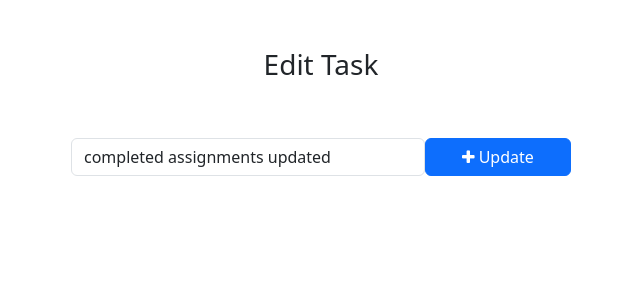
After one commit to NAYLINNU/ToDo_django, a Django app: page /todo/taskedit/2/ in a window 1280 px wide. The commit adds this page. Shown: the top 300 px of the page, without its empty margins (319-959 px from the left). Run offline with Django 4.2, Linux system fonts and the light colour scheme; data comes from the database, SQL or seed files in the repository; both versions use the stored data as it was after the commit.

Commit message:
finished django ToDo app

```diff
--- /dev/null
+++ b/todoporject/templates/edit.html
@@ -0,0 +1,37 @@
+<!DOCTYPE html>
+<html lang="en">
+
+<head>
+    <meta charset="UTF-8">
+    <meta name="viewport" content="width=device-width, initial-scale=1.0">
+    <title>Edit Task</title>
+    <!-- Bootstrap -->
+    <link href="https://cdn.jsdelivr.net/npm/bootstrap@5.3.0-alpha1/dist/css/bootstrap.min.css" rel="stylesheet"
+        integrity="sha384-GLhlTQ8iRABdZLl6O3oVMWSktQOp6b7In1Zl3/Jr59b6EGGoI1aFkw7cmDA6j6gD" crossorigin="anonymous">
+    <script src="https://cdn.jsdelivr.net/npm/bootstrap@5.3.0-alpha1/dist/js/bootstrap.bundle.min.js"
+        integrity="sha384-w76AqPfDkMBDXo30jS1Sgez6pr3x5MlQ1ZAGC+nuZB+EYdgRZgiwxhTBTkF7CXvN"
+        crossorigin="anonymous"></script>
+    <!-- Font Awesome Icons -->
+    <link rel="stylesheet" href="https://cdnjs.cloudflare.com/ajax/libs/font-awesome/4.7.0/css/font-awesome.min.css">
+
+</head>
+
+<body>
+    <div class="container">
+        <h3 class="pt-5 pb-5 text-center">Edit Task</h3>
+        <!-- To Do Form -->
+        <form action="{% url 'taskedit' get_task.id %}" method="POST" style="width: 500px; margin:auto;">
+            {% csrf_token %}
+            <div class="form-group">
+                <span style="display: flex;">
+                    <input type="text" name="tasked" class="form-control" placeholder="Add a task"
+                        value="{{ get_task.task }}">
+                    <button type="submit" class="btn btn-primary" style="width: 200px;"><i class="fa fa-plus"></i>
+                        Update</button>
+                </span>
+            </div>
+        </form>
+    </div>
+</body>
+
+</html>
--- a/todoporject/todoapp/urls.py
+++ b/todoporject/todoapp/urls.py
@@ -3,4 +3,11 @@ from . import views
 
 urlpatterns = [
     path('addTask/',views.addTask, name='addTask'),
+    path('mark/<int:pk>/',views.mark, name='mark'),
+    path('unmark/<int:pk>/',views.unmark, name='unmark'),
+    path('taskedit/<int:pk>/',views.taskedit, name='taskedit'),
+    path('taskdelete/<int:pk>/',views.taskdelete, name='taskdelete'),
+
+
+
 ]
--- a/todoporject/todoapp/views.py
+++ b/todoporject/todoapp/views.py
@@ -1,5 +1,5 @@
 from django.http import HttpResponse
-from django.shortcuts import redirect, render
+from django.shortcuts import get_object_or_404, redirect, render
 from .models import Task
 # Create your views here.
 
@@ -8,3 +8,36 @@ def addTask(request):
     tasking = request.POST['tasked']   #This tasked is located from home.html represent input tag of name
     Task.objects.create(task=tasking)  #forward **task** is model task
     return redirect('home')
+
+
+def mark(reques,pk):
+    mark = get_object_or_404(Task, pk=pk) #forward 'pk' is the filed name of the task model and last 'pk' is dynamic primary key that we are passing from the url bar.
+    mark.is_completed = True # is_completed is in the model field name
+    mark.save()
+    return redirect('home')
+
+
+def unmark(reques,pk):
+    unmark = get_object_or_404(Task, pk=pk) #forward 'pk' is the filed name of the task model and last 'pk' is dynamic primary key that we are passing from the url bar.
+    unmark.is_completed = False # is_completed is in the model field name
+    unmark.save()
+    return redirect('home')
+
+def taskedit(request,pk):
+    get_task = get_object_or_404(Task, pk=pk)
+    if request.method == "POST":
+        new_task =request.POST['tasked']
+        get_task.task =new_task
+        get_task.save()
+        return redirect('home')
+    else:
+        context = {
+            'get_task': get_task,
+        }
+        return render(request,'edit.html', context)
+
+
+def taskdelete(request,pk):
+    delete = get_object_or_404(Task, pk=pk)
+    delete.delete()
+    return redirect('home')
--- a/todoporject/todoporject/views.py
+++ b/todoporject/todoporject/views.py
@@ -3,8 +3,10 @@ from django.shortcuts import render
 from todoapp.models import Task
 def home(request):
     tasks = Task.objects.filter(is_completed=False).order_by('-updated_at') #minute is descending
+    completed_tasks = Task.objects.filter(is_completed=True)
     context = {
         'tasks':tasks,
+        'completed_tasks': completed_tasks
     }
 
     return render(request,'home.html', context)
```
Also changed, not shown: todoporject/templates/home.html (+19 -7 lines), todoporject/db.sqlite3.
